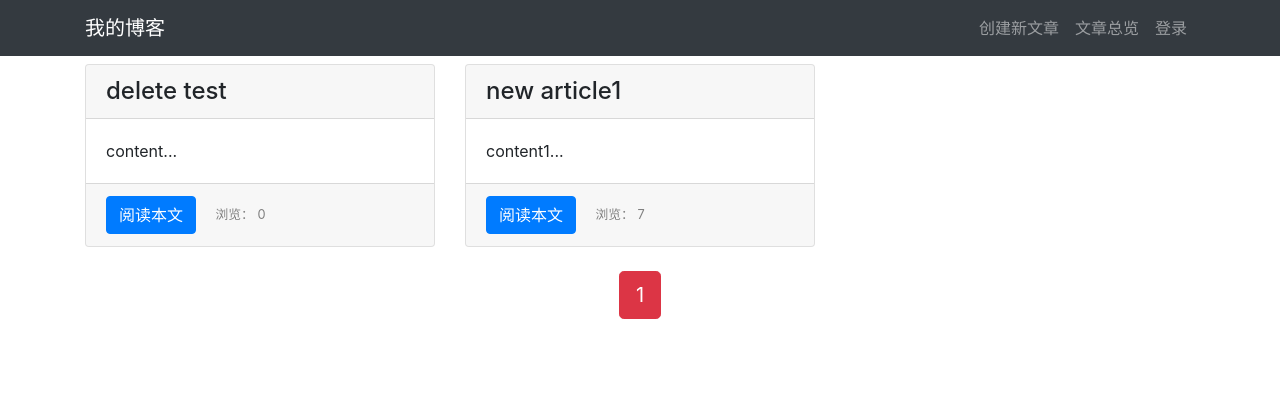
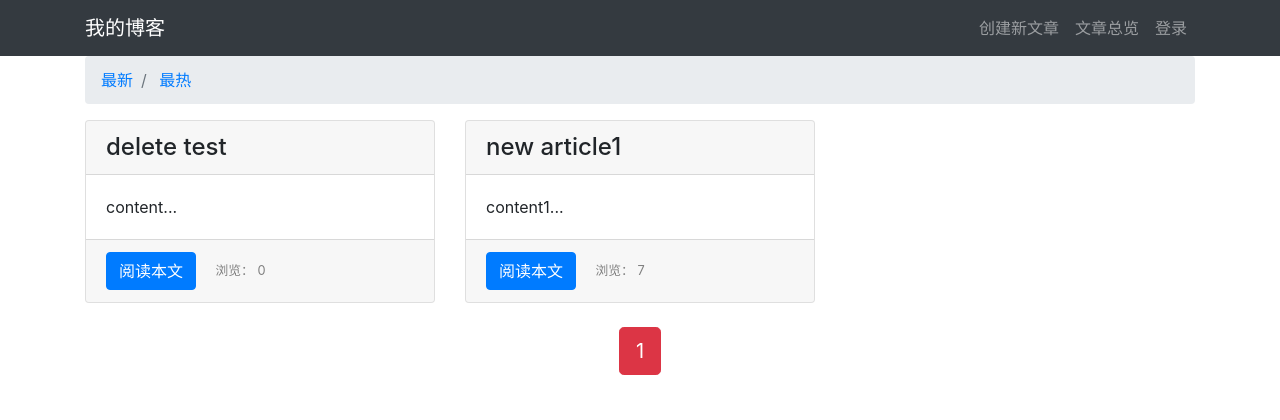
Before and after one commit to CheeseT-7/django_project, a Django app: page /article/article-list/ in a window 1280 px wide. Shown: the top 420 px of the page. Run offline with Django 3.2, Linux system fonts and the light colour scheme; data comes from the database, SQL or seed files in the repository; some libraries are stand-ins or nearby versions.

Commit message:
add hotest article order

```diff
--- a/my_blog/article/views.py
+++ b/my_blog/article/views.py
@@ -22,17 +22,24 @@ import markdown
 # 视图函数
 def article_list(request):
     # 取出所有博客文章
-    articles_list = ArticlePost.objects.all()
+    # 根据GET请求中查询对象返回不同排序的对象数组
+    if request.GET.get('order') == 'total_views':
+        articles_list = ArticlePost.objects.all().order_by('-total_views')
+        order = 'total_views'
+    else:
+        articles_list = ArticlePost.objects.all()
+        order = 'normal'
 
     # 每页显示一篇文章
-    paginator = Paginator(articles_list, 4)
+    paginator = Paginator(articles_list, 3)
     # 获取url中的页码
     page = request.GET.get('page')
     # 将导航对象相应的页码内容给的articles
     articles = paginator.get_page(page)
 
     # 需要传递给模版（templates）的对象
-    context = {'articles': articles}
+    # 根据GET请求中的查询对象，返回对应的排序方法
+    context = {'articles': articles, 'order': order}
     # render函数：载入模版，并返回context对象
     return render(request, 'article/list.html', context)
 
--- a/my_blog/templates/article/list.html
+++ b/my_blog/templates/article/list.html
@@ -12,6 +12,21 @@
 
 <!-- 定义放置文章标题的div容器 -->
 <div class="container">
+    <nav aria-label="breadcrumb">
+        <ol class="breadcrumb">
+            <li class="breadcrumb-item">
+                <a href="{% url 'article:article_list' %}">
+                    最新
+                </a>
+            </li>
+            <li class="breadcrumb-item">
+                <a href="{% url 'article:article_list' %}?order=total_views">
+                    最热
+                </a>
+            </li>
+        </ol>
+    </nav>
+
     <div class="row mt-2">
 
         {% for article in articles %}
@@ -44,11 +59,11 @@
             <span class="step-links">
                 <!-- 如果不是第一页，则显示上翻按钮 -->
                 {% if articles.has_previous %}
-                    <a href="?page=1" class="btn btn-success">
+                    <a href="?page=1&order={{ order }}" class="btn btn-success">
                         &laquo; 1
                     </a>
                     <span>...</span>
-                    <a href="?page={{ articles.previous_page_number }}"
+                    <a href="?page={{ articles.previous_page_number }}&order={{ order }}"
                        class="btn btn-secondary">
                         {{ articles.previous_page_number}}
                     </a>
@@ -61,12 +76,12 @@
 
                 <!-- 如果不是最末页，则显示下翻按钮 -->
                 {% if articles.has_next %}
-                     <a href="?page={{ articles.next_page_number }}"
+                     <a href="?page={{ articles.next_page_number }}&order={{ order }}"
                         class="btn btn-secondary">
                          {{ articles.next_page_number }}
                      </a>
                     <span>...</span>
-                    <a href="?page={{ articles.paginator.num_pages }}"
+                    <a href="?page={{ articles.paginator.num_pages }}&order={{ order }}"
                        class="btn btn-success">
                         {{ articles.paginator.num_pages }} &raquo;
                     </a>
```
